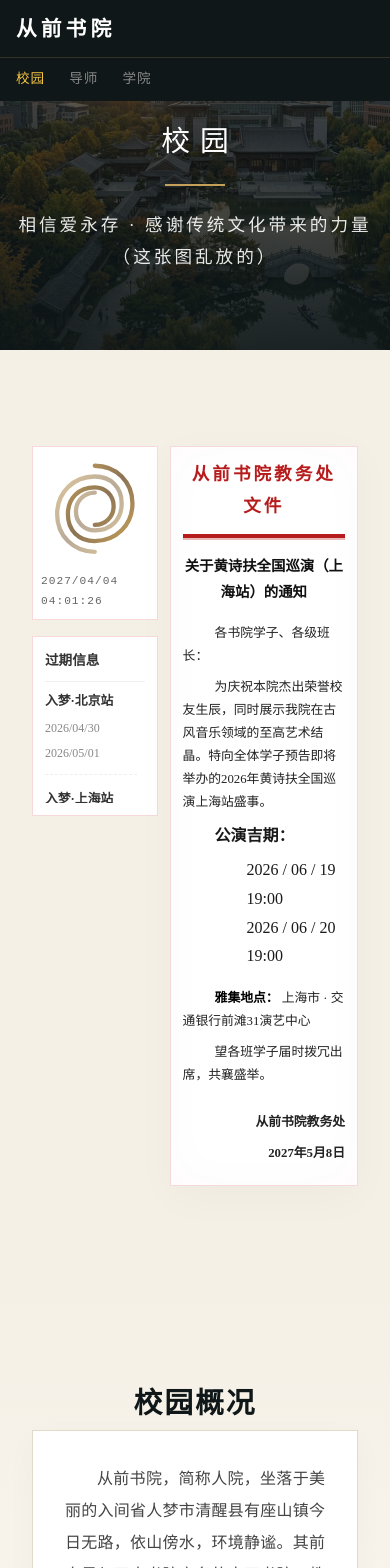
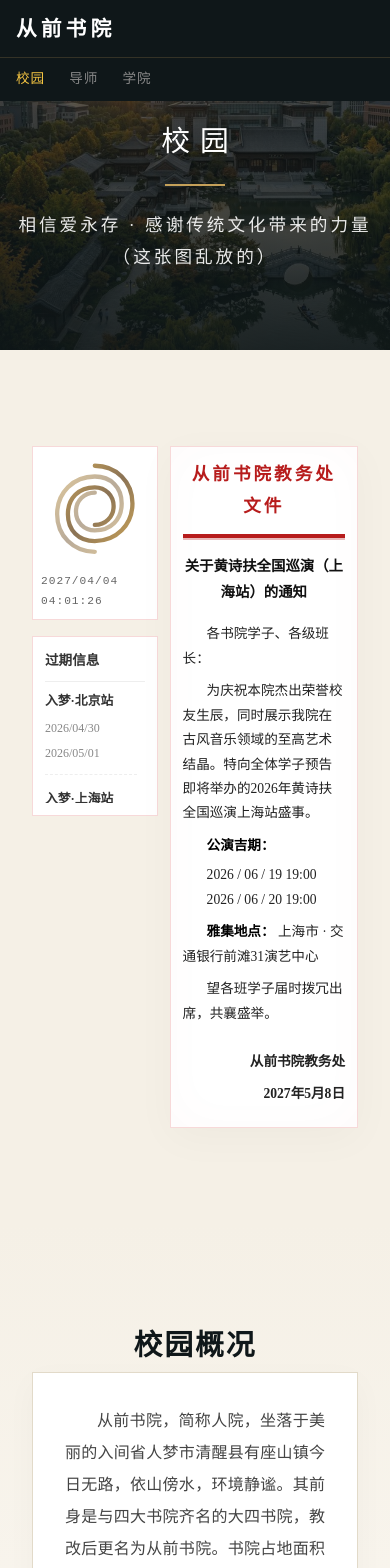
Before and after one commit to miaopan607/Once-Upon-An-Academy, a Vue app: page / in a window 390 px wide. Shown: the top 1568 px of the page. Built offline with nearby package versions, Linux system fonts and the light colour scheme; the HTML template or start-up script is replaced by a standard one.

Commit message:
style(Home): 优化文档样式和联系信息布局
- 将日期部分的样式提取为独立CSS类
- 更新联系信息部分，添加电话、纳税号等详细信息
- 调整移动端字体大小和间距
- 统一文档内容的缩进样式

```diff
--- a/src/views/Home.vue
+++ b/src/views/Home.vue
@@ -122,11 +122,11 @@ const expiredInfo = [
                 <div class="doc-content">
                   <p>各书院学子、各级班长：</p>
                   <p>为庆祝本院杰出荣誉校友生辰，同时展示我院在古风音乐领域的至高艺术结晶。特向全体学子预告即将举办的2026年黄诗扶全国巡演上海站盛事。</p>
-                  <div style="margin-bottom: 1rem; padding-left: 2rem;">
-                    <strong style="display: block;">公演吉期：</strong>
-                    <div style="padding-left: 2em; margin-top: 0.3rem; line-height: 1.8;">
-                      2026 / 06 / 19 19:00<br>
-                      2026 / 06 / 20 19:00
+                  <div class="doc-date-section">
+                    <strong class="doc-date-label">公演吉期：</strong>
+                    <div class="doc-date-list">
+                      <div>2026 / 06 / 19 19:00</div>
+                      <div>2026 / 06 / 20 19:00</div>
                     </div>
                   </div>
                   <p><strong>雅集地点：</strong> 上海市 · 交通银行前滩31演艺中心</p>
@@ -240,7 +240,10 @@ const expiredInfo = [
               <p class="mt-4 text-dark">若有心求学，望拨打专线联络。</p>
               <div class="contact-wrap mt-4">
                 <p><strong>[ 统理招生 ] </strong> 卿主任</p>
-                <p class="mt-2"><strong>[ 传书青鸟 ] </strong> <span class="magical-font">（编一个出道日子的电话）</span></p>
+                <p class="mt-2 contact-phone"><strong>[ 电话 ] </strong> 0508-728370-01</p>
+                <p class="mt-2"><strong>[ 纳税号 ] </strong> 8181897268748467</p>
+                <p class="mt-2"><strong>[ 地址 ] </strong> 入间省人梦市清醒县有座山镇今日无路从前书院</p>
+                <p class="mt-2"><strong>[ 邮箱 ] </strong> 0508huangshifuhappy@birth.day.com</p>
               </div>
             </div>
           </div>
@@ -508,14 +511,30 @@ const expiredInfo = [
   margin-bottom: 0.8rem;
   font-size: 1rem;
   color: #222;
-}
-
-.doc-content>p {
   text-indent: 2rem;
 }
 
 .doc-content p strong {
   color: #000;
+}
+
+.doc-date-section {
+  margin-bottom: 0.8rem;
+}
+
+.doc-date-label {
+  display: block;
+  font-size: 1rem;
+  color: #000;
+  padding-left: 2rem;
+}
+
+.doc-date-list {
+  padding-left: 2rem;
+  margin-top: 0.3rem;
+  line-height: 1.8;
+  font-size: 1rem;
+  color: #222;
 }
 
 .doc-stamp {
@@ -588,7 +607,17 @@ const expiredInfo = [
   font-style: italic;
 }
 
-/* Contact Info Magical Font */
+/* Contact Info */
+.contact-wrap p {
+  font-size: 1.05rem;
+  line-height: 1.6;
+}
+
+.contact-phone {
+  font-size: 1.05rem;
+  color: #0f1719;
+}
+
 .magical-font {
   font-size: 1.5rem;
   font-weight: bold;
@@ -766,13 +795,36 @@ const expiredInfo = [
   }
 
   .doc-content p {
-    font-size: 0.8rem;
+    font-size: 0.85rem;
     margin-bottom: 0.5rem;
+    text-indent: 1.5rem;
+  }
+
+  .doc-date-section {
+    margin-bottom: 0.5rem;
+  }
+
+  .doc-date-label {
+    font-size: 0.85rem;
+    padding-left: 1.5rem;
+  }
+
+  .doc-date-list {
+    font-size: 0.85rem;
+    padding-left: 1.5rem;
   }
 
   .doc-stamp {
     margin-top: 1.5rem;
-    font-size: 0.8rem;
+    font-size: 0.85rem;
+  }
+
+  .contact-wrap p {
+    font-size: 0.9rem;
+  }
+
+  .contact-phone {
+    font-size: 0.9rem;
   }
 
   .env-image {
```
